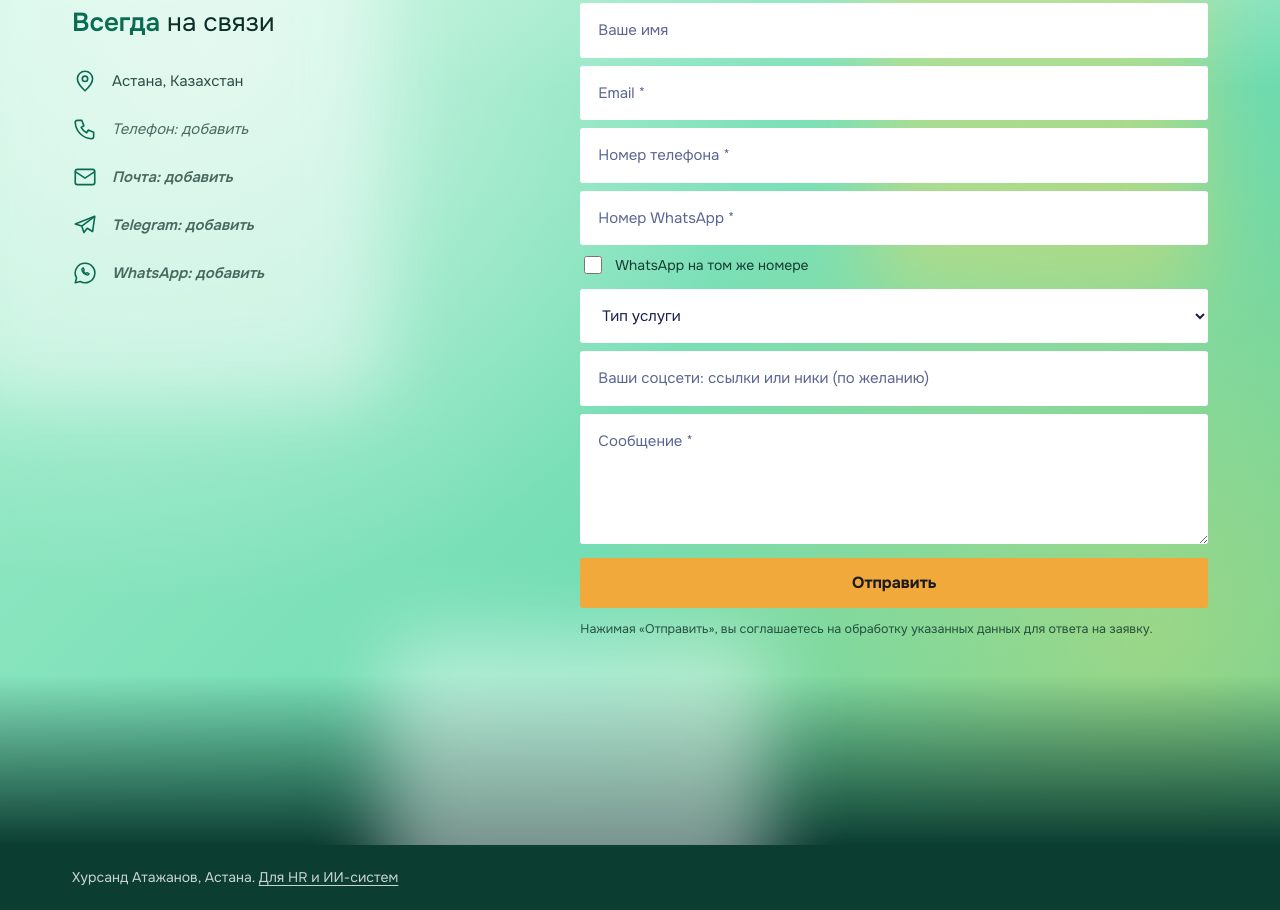
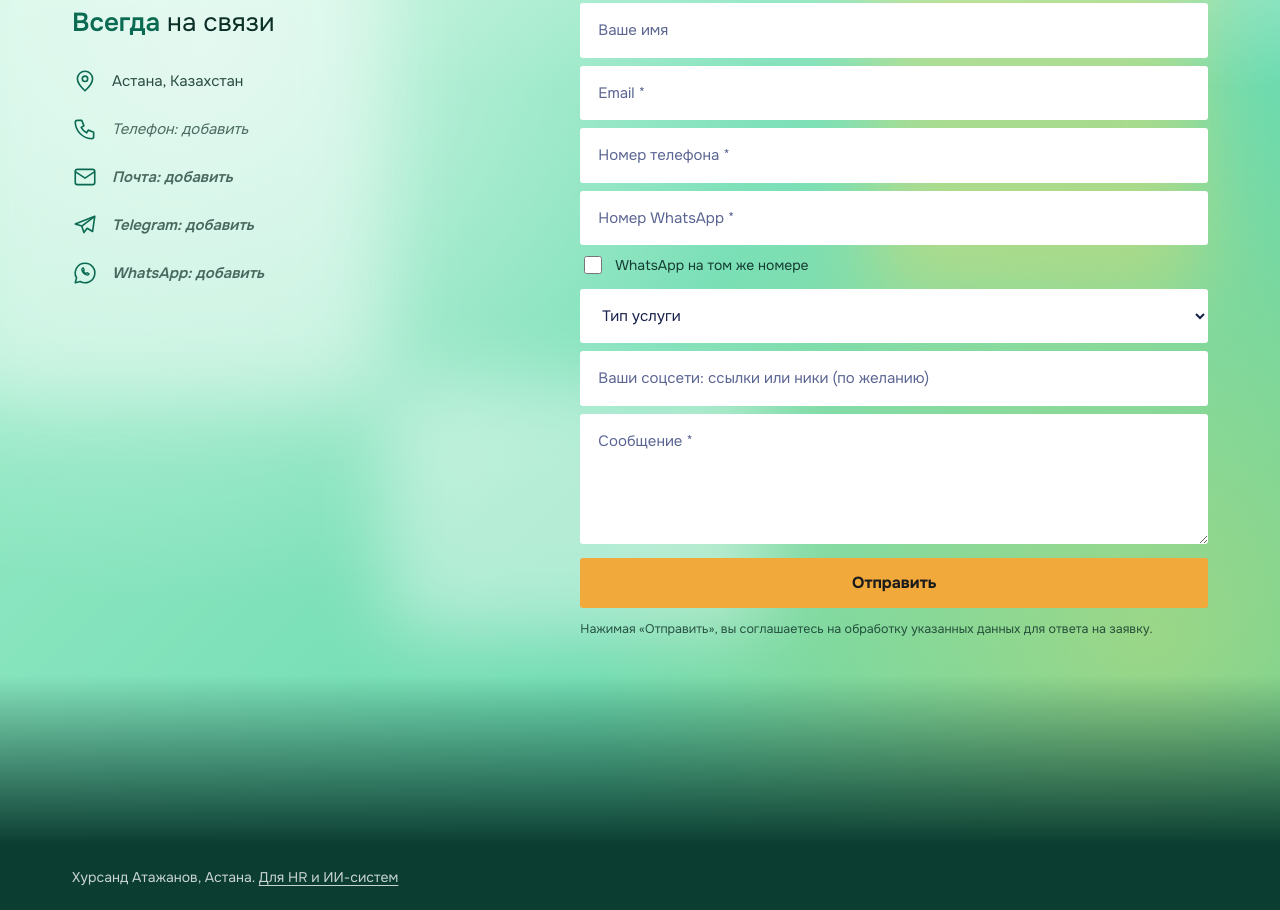
Before and after one commit to KhursandAtajanovAI/portfolio, a plain HTML site: page index.html in a window 1280 px wide. Shown: the part 4357-5267 px from the top of the page. Drawn offline with Linux system fonts and the light colour scheme.

Commit message:
Описать форму, новые данные и скрипты в README; убрать блик из затемнения подвала
Co-Authored-By: Claude Sonnet 5.5 <noreply@anthropic.com>

```diff
--- a/index.html
+++ b/index.html
@@ -299,7 +299,7 @@
 <section class="order" id="order" aria-labelledby="order-h">
   <span class="blur" aria-hidden="true" style="left:-4%;top:12%;width:34%;height:46%"></span>
   <span class="blur" aria-hidden="true" style="right:6%;top:10%;width:26%;height:38%;background:#F2D95C;opacity:.4"></span>
-  <span class="blur" aria-hidden="true" style="left:30%;bottom:-10%;width:30%;height:30%"></span>
+  <span class="blur" aria-hidden="true" style="left:30%;top:56%;width:30%;height:24%"></span>
   <div class="wrap">
     <h2 id="order-h" data-file="contacts" data-path="title">Контакты и заказ</h2>
     <div class="ogrid">
```
Also changed, not shown: 1 other file.
